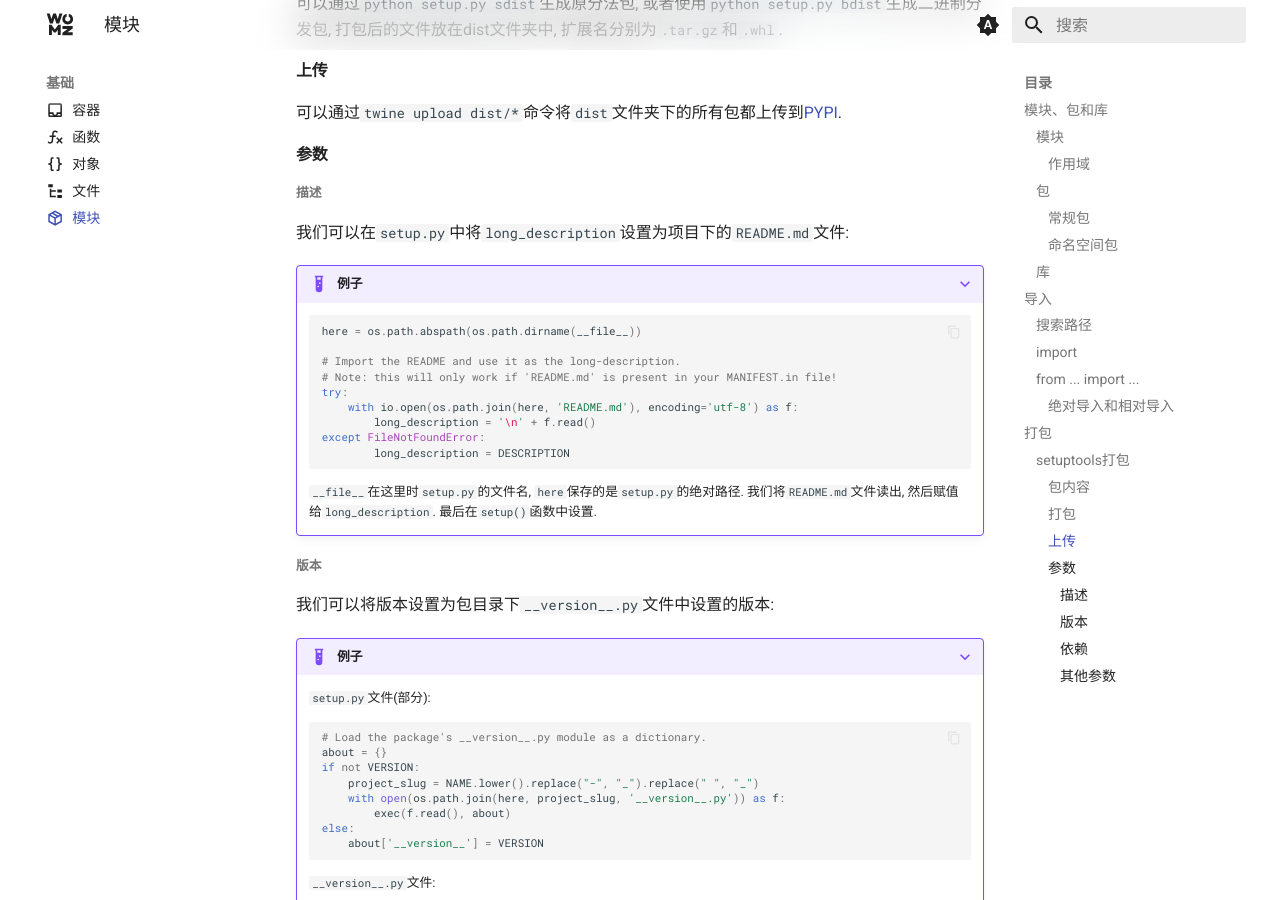
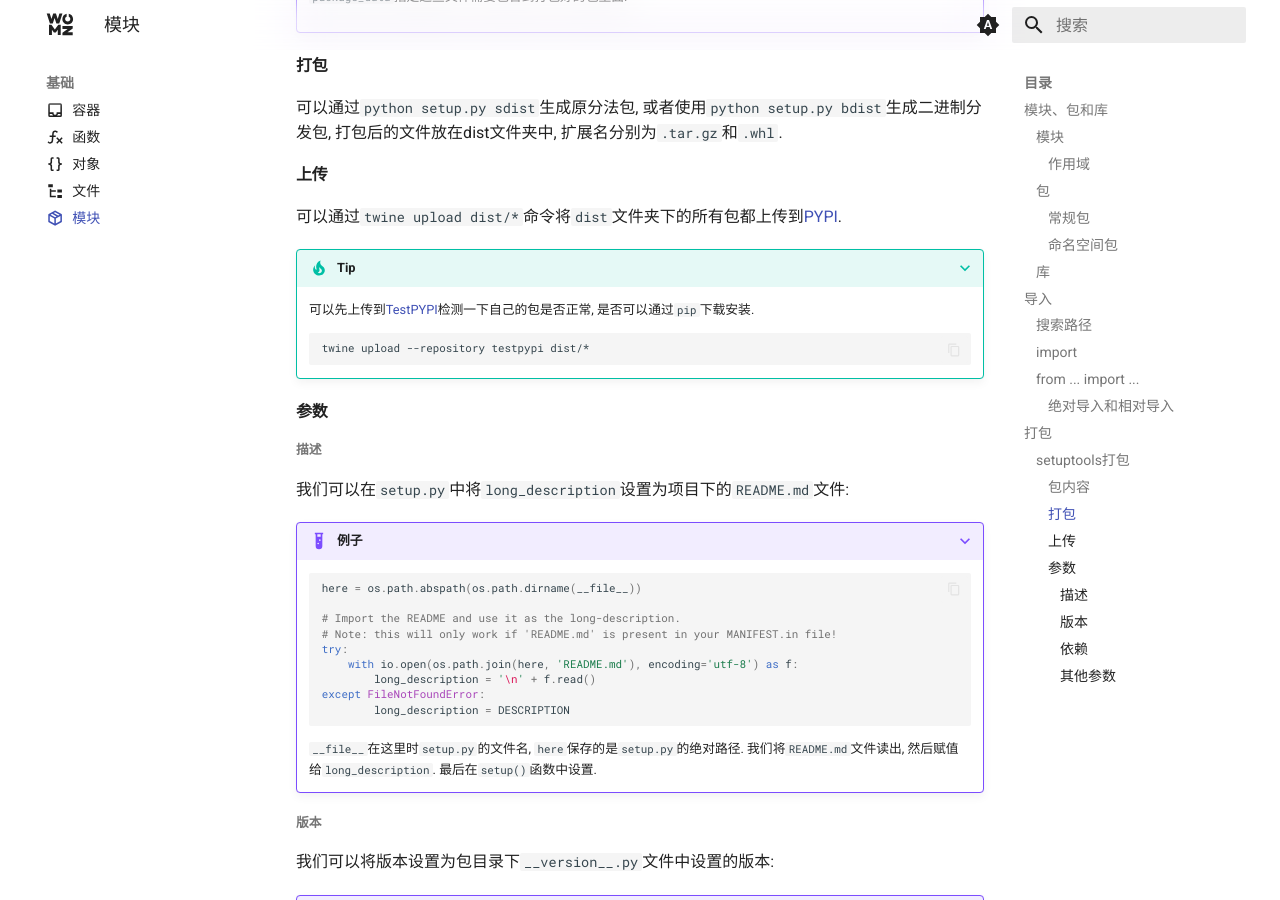
Before and after one commit to sigmax01/py, an MkDocs documentation site: the page built from docs/基础/模块.md, in a window 1280 px wide and 900 px high, scrolled down 8579 px. Built offline with MkDocs 1.6.1 and Material for MkDocs 9.7.7, drawn with Linux system fonts in a browser that asks for light colours; comment, search, counter and statistics services are not loaded; some of the changed text lies outside the part shown.

Commit message:
docs: Update module documentation for improved code organization and clarity

````diff
--- a/docs/基础/模块.md
+++ b/docs/基础/模块.md
@@ -495,6 +495,10 @@
 
 ### setuptools打包
 
+???+ warning "注意"
+
+    需要先安装`setuptools`模块: `pip install setuptools`.
+
 ??? example "例子"
 
     项目结构:
@@ -633,10 +637,6 @@
             'Programming Language :: Python :: Implementation :: CPython',
             'Programming Language :: Python :: Implementation :: PyPy'
         ],
-        # $ setup.py publish support.
-        cmdclass={
-            'upload': UploadCommand,
-        },
     )
     ```
 
@@ -762,6 +762,14 @@
 #### 上传
 
 可以通过`twine upload dist/*`命令将`dist`文件夹下的所有包都上传到[PYPI](https://pypi.org).
+
+???+ tip "Tip"
+
+    可以先上传到[TestPYPI](https://test.pypi.org/)检测一下自己的包是否正常, 是否可以通过`pip`下载安装.
+
+    ```
+    twine upload --repository testpypi dist/*
+    ```
 
 #### 参数
 
````
